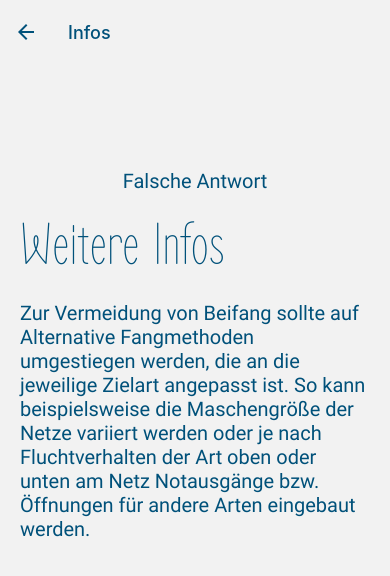
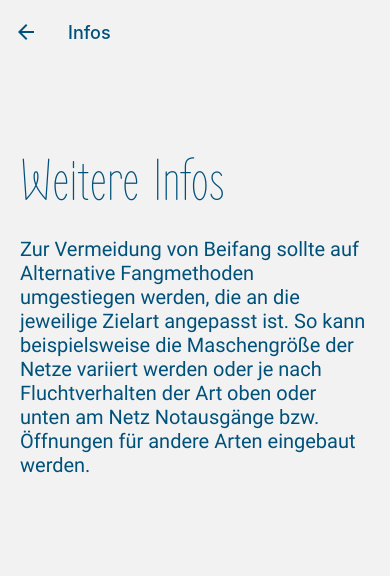
Before and after one commit to KHomuth/its-mosy-quiz, a React Native app: screen /Infos in a window 390 px wide. Shown: the top 576 px of the page. Built offline with nearby package versions, Linux system fonts and the light colour scheme.

Commit message:
also evaluate no answer

```diff
--- a/components/InfoPage.js
+++ b/components/InfoPage.js
@@ -19,18 +19,20 @@ export default function InfoPage({ route }) {
 
 
     const evalAnswer = (answer) => {
-      if(answer == Questions.Fragen[index].Richtige_antwort) {
+      if(answer === Questions.Fragen[index].Richtige_antwort) {
         return (
           <View style={styles.textContainer}>
             <Text style={styles.text}>Richtige Antwort</Text>
           </View>
         );
+      } else if (answer === '') {
+        return;
       } else {
-        return (
-          <View style={styles.textContainer}>
-            <Text style={styles.text}>Falsche Antwort</Text>
-          </View>
-        );
+          return (
+            <View style={styles.textContainer}>
+              <Text style={styles.text}>Falsche Antwort</Text>
+            </View>
+          );
       }
     }
 
```
